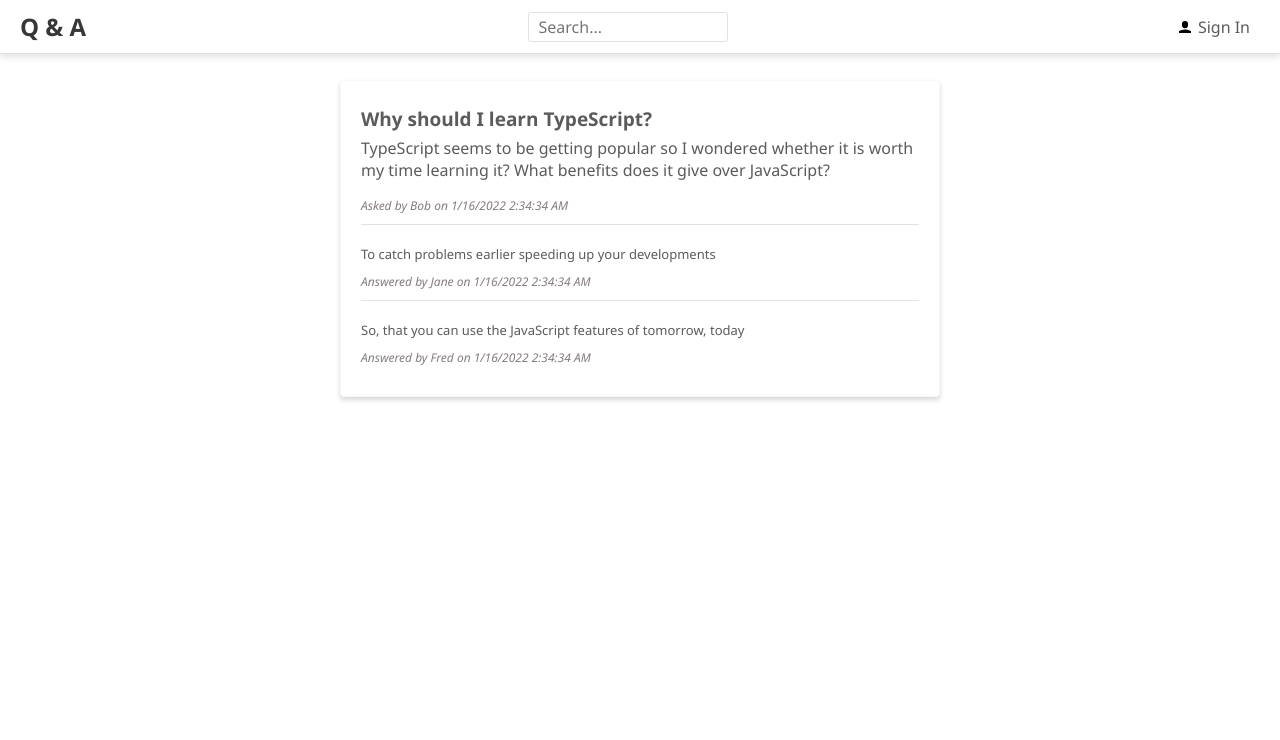
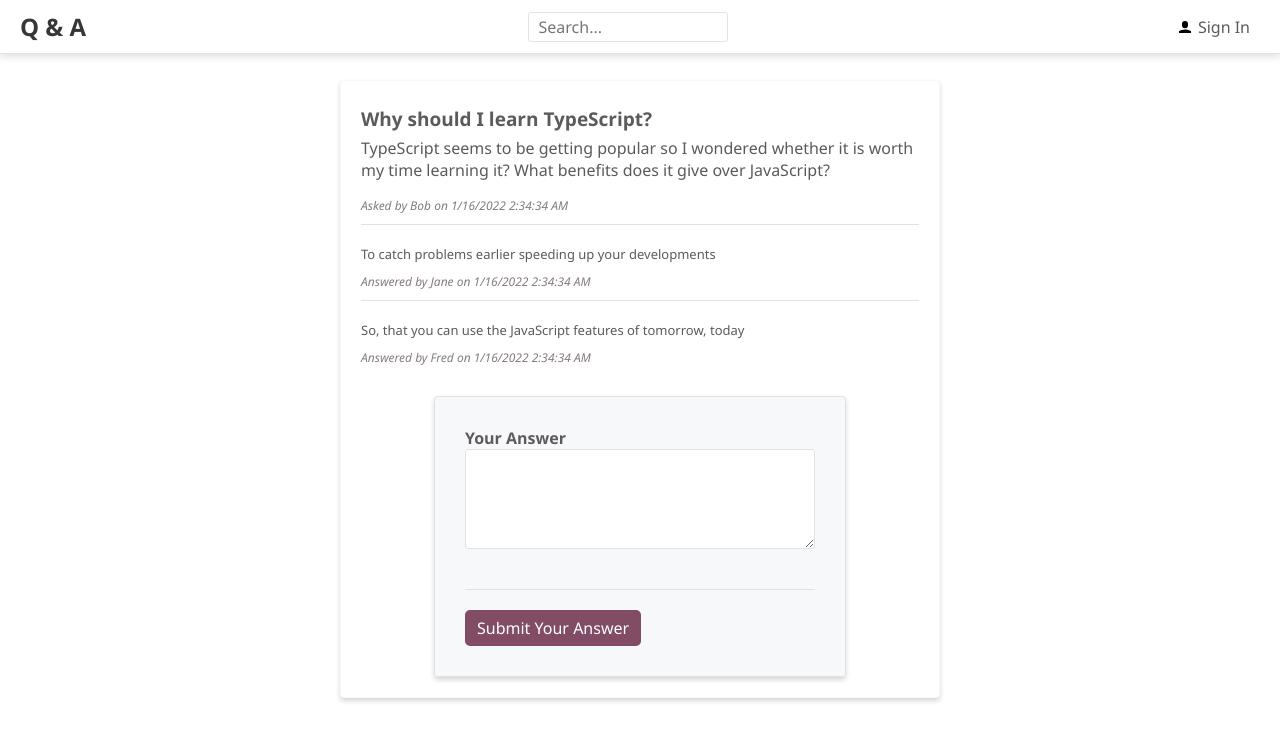
Before and after one commit to cfmdevWebSS/QandA, a React (Create React App) app: page /questions/1 in a window 1280 px wide. Shown: the top 740 px of the page. Built offline with nearby package versions, Linux system fonts and the light colour scheme.

Commit message:
Interim Save-Chapter6-ASP.NET5-Form Validation-02-06-2022

```diff
--- a/src/AskPage.tsx
+++ b/src/AskPage.tsx
@@ -8,11 +8,15 @@
   FieldTextArea,
   FormButtonContainer,
   PrimaryButton,
+  FieldError,
 } from './Styles';
 import { useForm } from 'react-hook-form';
 type FormData = { title: string; content: string };
 export const AskPage = () => {
-  const { register } = useForm<FormData>();
+  const {
+    register,
+    formState: { errors },
+  } = useForm<FormData>({ mode: 'onBlur' });
   return (
     <Page title="Ask a Question">
       <form>
@@ -20,19 +24,30 @@
           <FieldContainer>
             <FieldLabel htmlFor="title">Title</FieldLabel>
             <FieldInput
-              {...register('title')}
+              {...register('title', { required: true, minLength: 10 })}
               id="title"
               name="title"
               type="text"
             />
+            {errors.title && errors.title.type === 'required' && (
+              <FieldError>You must enter the question title</FieldError>
+            )}
+            {errors.title?.type === 'minLength' && (
+              <FieldError>The title must be at least 10 characters</FieldError>
+            )}
           </FieldContainer>
           <FieldContainer>
             <FieldLabel htmlFor="content">Content</FieldLabel>
             <FieldTextArea
-              {...register('content')}
+              {...register('content', { required: true, minLength: 50 })}
               id="content"
               name="content"
             />
+            {errors.content && errors.content.type === 'minLength' && (
+              <FieldError>
+                The content must be at least 50 characters
+              </FieldError>
+            )}
           </FieldContainer>
           <FormButtonContainer>
             <PrimaryButton type="submit">Submit Your Question</PrimaryButton>
--- a/src/QuestionPage.tsx
+++ b/src/QuestionPage.tsx
@@ -1,16 +1,35 @@
 /** @jsx jsx */
 import { jsx } from '@emotion/react';
 import { css } from '@emotion/react';
-import { gray3, gray6 } from './Styles';
+import {
+  gray3,
+  gray6,
+  Fieldset,
+  FieldContainer,
+  FieldLabel,
+  FieldTextArea,
+  FormButtonContainer,
+  PrimaryButton,
+  FieldError,
+} from './Styles';
 import React from 'react';
 import { Page } from './Page';
 import { useParams } from 'react-router-dom';
 import { QuestionData, getQuestion } from './QuestionData';
 import { AnswerList } from './AnswerList';
+import { useForm } from 'react-hook-form';
+
+type FormData = {
+  content: string;
+};
 
 export const QuestionPage = () => {
   const [question, setQuestion] = React.useState<QuestionData | null>(null);
   const { questionId } = useParams();
+  const {
+    register,
+    formState: { errors },
+  } = useForm<FormData>({ mode: 'onBlur' });
 
   React.useEffect(() => {
     const doGetQuestion = async (questionId: number) => {
@@ -64,6 +83,35 @@
   ${question.created.toLocaleTimeString()}`}
             </div>
             <AnswerList data={question.answers} />
+            <form
+              css={css`
+                margin-top: 20px;
+              `}
+            >
+              <Fieldset>
+                <FieldContainer>
+                  <FieldLabel htmlFor="content">Your Answer</FieldLabel>
+                  <FieldTextArea
+                    {...register('content', { required: true, minLength: 50 })}
+                    id="content"
+                    name="content"
+                  />
+                  {errors.content && errors.content.type === 'required' && (
+                    <FieldError>You must enter the answer</FieldError>
+                  )}
+                  {errors.content && errors.content.type === 'minLength' && (
+                    <FieldError>
+                      The answer must be at least 50 characters
+                    </FieldError>
+                  )}
+                </FieldContainer>
+                <FormButtonContainer>
+                  <PrimaryButton type="submit">
+                    Submit Your Answer
+                  </PrimaryButton>
+                </FormButtonContainer>
+              </Fieldset>
+            </form>
           </React.Fragment>
         )}
       </div>
```
